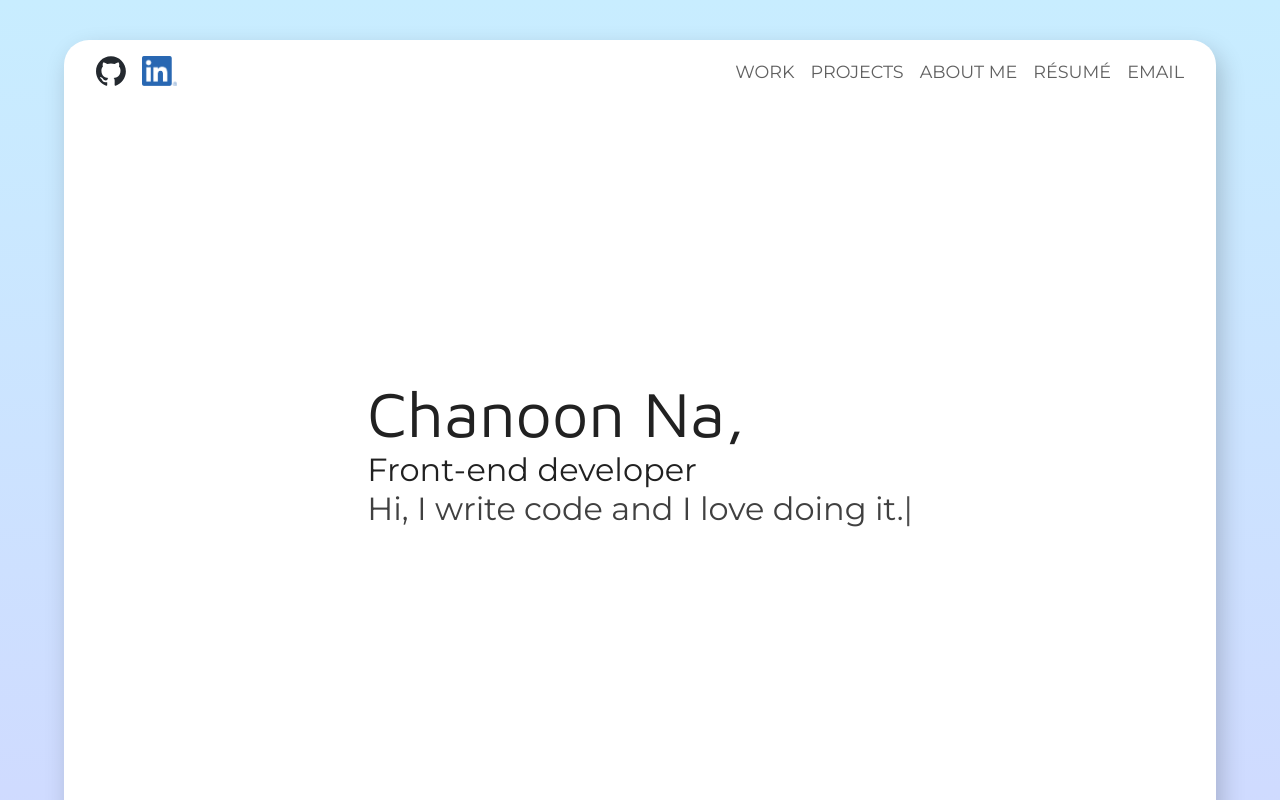
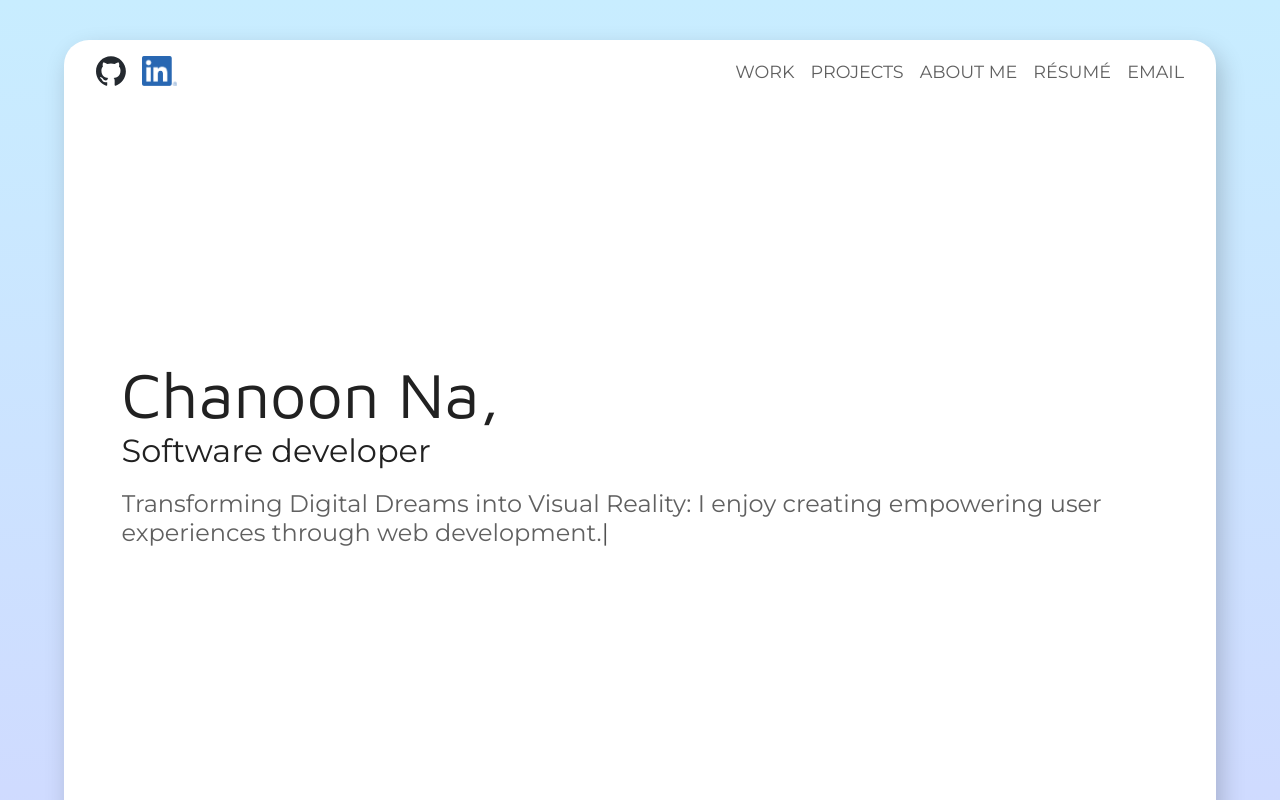
Before and after one commit to chanoonna/chanoonna, a React app: page / in a window 1280 px wide. Shown: the top 800 px of the page. Built offline with nearby package versions, Linux system fonts and the light colour scheme.

Commit message:
Update introduction page

```diff
--- a/src/components/Introduction.scss
+++ b/src/components/Introduction.scss
@@ -6,6 +6,7 @@
   row-gap: 1rem;
   color: #212121;
   height: calc(95vh - 62px);
+  padding: 5%;
 
   h1 {
     font-family: 'Maven Pro', sans-serif;
@@ -19,7 +20,8 @@
     font-size: 2rem;
   }
   p,.prompt {
-    font-size: 2rem;
+    font-size: 1.5rem;
+    color: #606060;
   }
 
   .comment-container {
@@ -30,29 +32,7 @@
   p {
     font-family: 'Montserrat', sans-serif;
     font-weight: 400;
-    color: #404040;
     overflow: hidden;
-    white-space: nowrap;
-
-    animation: typing 3s steps(40, end);
-    -webkit-animation: typing 3s steps(40, end);
-
-    @keyframes typing {
-      from {
-        width: 0;
-      }
-      to {
-        width: 100%;
-      }
-    }
-    @-webkit-keyframes typing {
-      from {
-        width: 0;
-      }
-      to {
-        width: 100%;
-      }
-    }
   }
 
   .prompt {
--- a/src/components/Introduction.tsx
+++ b/src/components/Introduction.tsx
@@ -5,10 +5,14 @@ export const Introduction = () => {
     <section className="introduction-container">
       <div className="introduction-main">
         <h1>Chanoon Na,</h1>
-        <h2 className="role">Front-end developer</h2>
+        <h2 className="role">Software developer</h2>
+        <br />
         <div className="comment-container">
-          <p>Hi, I write code and I love doing it.</p>
-          <span className="prompt">|</span>
+          <p>
+            Transforming Digital Dreams into Visual Reality: I enjoy creating
+            empowering user experiences through web development.
+            <span className="prompt">|</span>
+          </p>
         </div>
       </div>
     </section>
```
